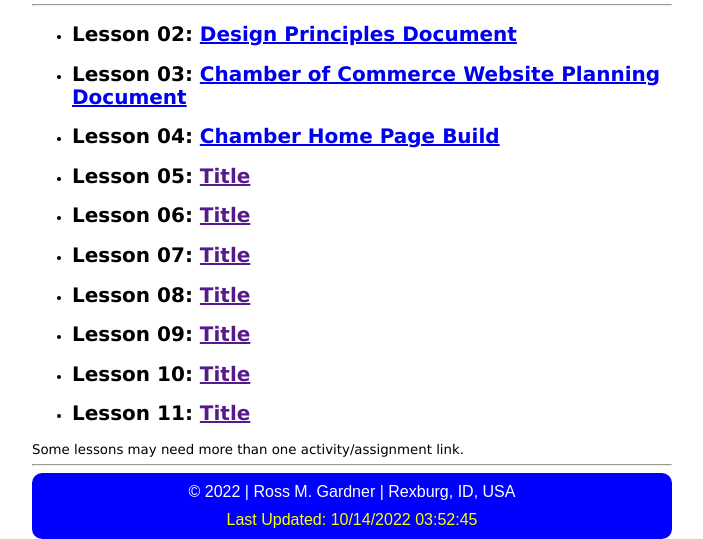
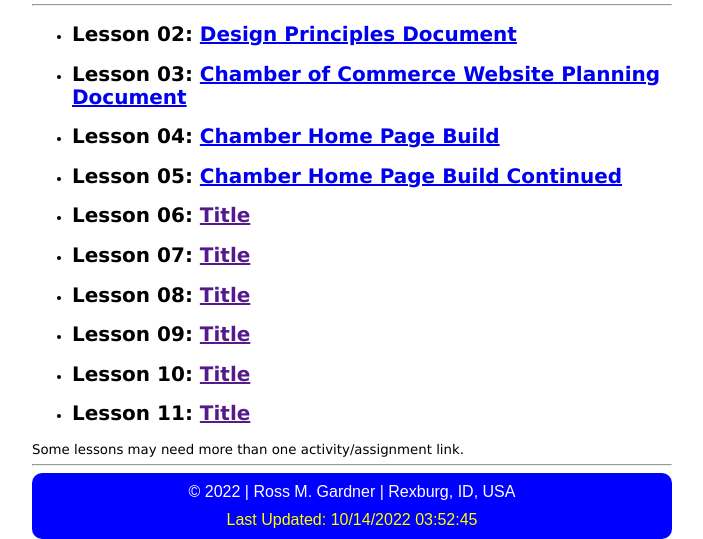
Before and after one commit to rossmg1998/wdd230, a plain HTML site: page index.html in a window 1280 px wide. Shown: the part 343-882 px from the top of the page, without its empty margins (288-991 px from the left). Drawn offline with Linux system fonts and the light colour scheme.

Commit message:
Added Lesson 5 link

```diff
--- a/index.html
+++ b/index.html
@@ -23,7 +23,7 @@
             <li><h2>Lesson 02: <a href="lesson2/design-principles.html">Design Principles Document</a></h2></li>
             <li><h2>Lesson 03: <a href="lesson3/">Chamber of Commerce Website Planning Document</a></h2></li>
             <li><h2>Lesson 04: <a href="chamber/">Chamber Home Page Build</a></h2></li>
-            <li><h2>Lesson 05: <a href="">Title</a></h2></li>
+            <li><h2>Lesson 05: <a href="chamber/">Chamber Home Page Build Continued</a></h2></li>
             <li><h2>Lesson 06: <a href="">Title</a></h2></li>
             <li><h2>Lesson 07: <a href="">Title</a></h2></li>
             <li><h2>Lesson 08: <a href="">Title</a></h2></li>
```
